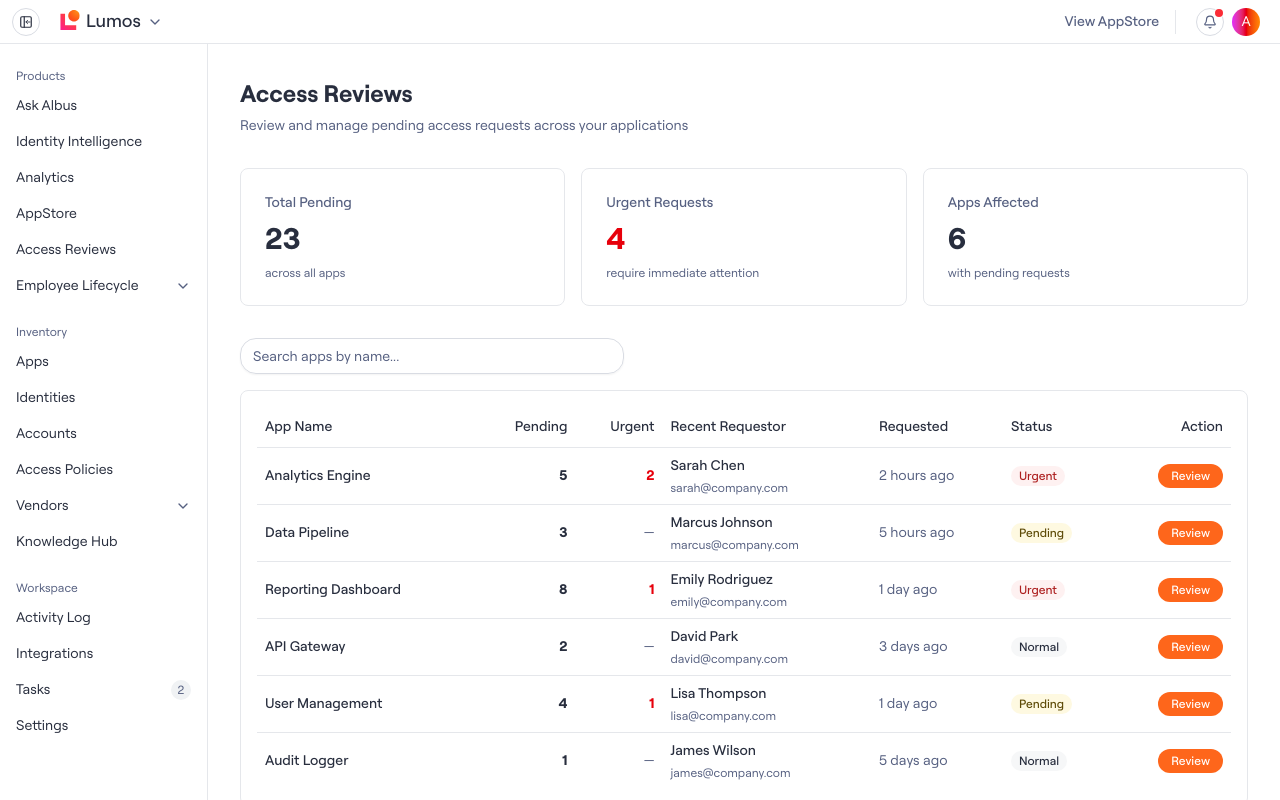
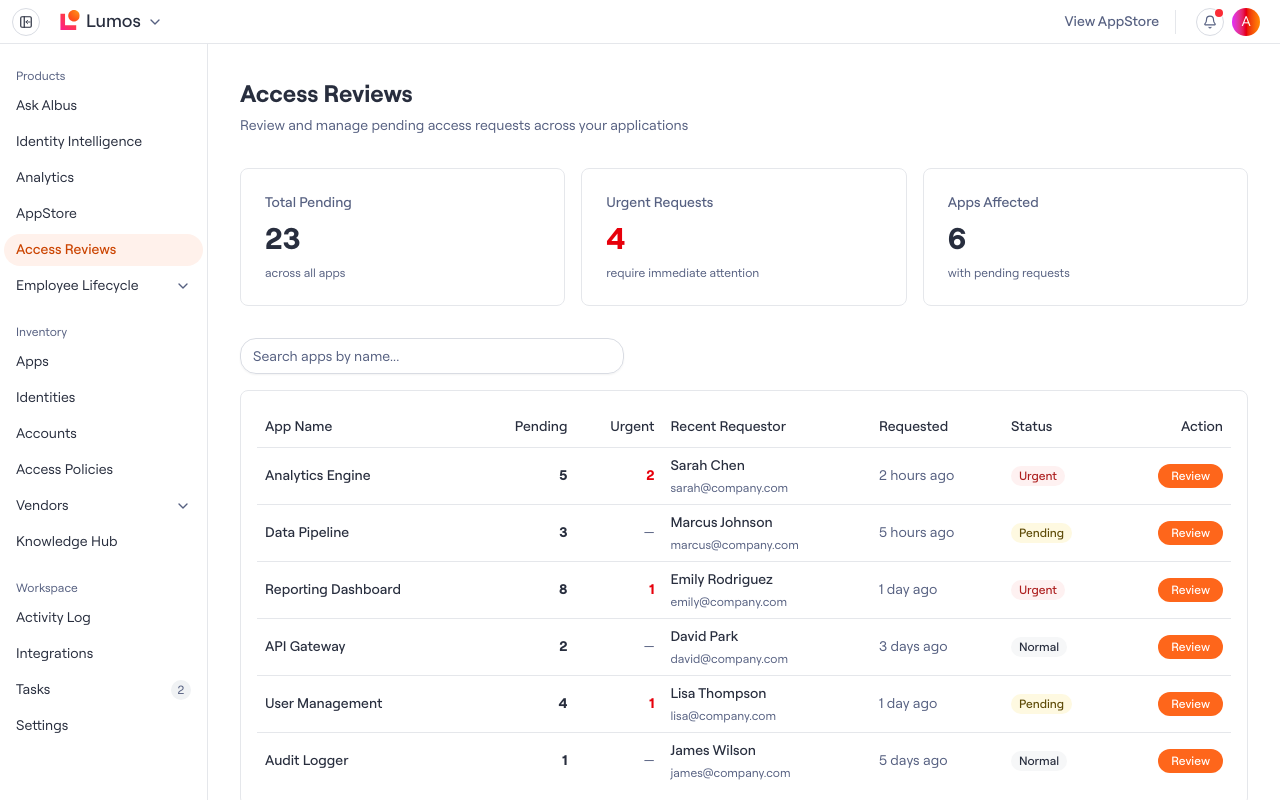
Before and after one commit to karina-tc/lumos-shadcn-ui-registry, a Next.js app: page /spells/testing in a window 1280 px wide. Built offline with nearby package versions, Linux system fonts and the light colour scheme.

Commit message:
style: set Access Reviews as active nav item in spell

```diff
--- a/src/app/spells/testing/page.tsx
+++ b/src/app/spells/testing/page.tsx
@@ -120,7 +120,7 @@ export default function SpellPage() {
   };
 
   return (
-    <LumosLayout>
+    <LumosLayout activeItem="Access Reviews">
       <div className="space-y-8 p-8">
         <PageHeader
           title="Access Reviews"
```
